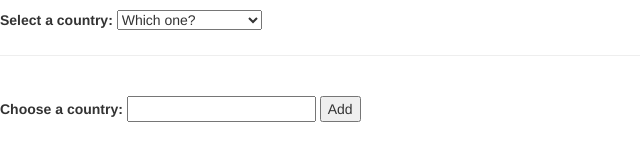
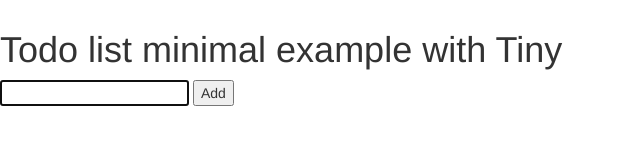
Before and after one commit to ndrean/binyJS, a website built with Vite: page index.html in a window 1280 px wide. Shown: the whole page, without its empty margins (0-640 px from the left). Built offline with nearby package versions, Linux system fonts and the light colour scheme.

Commit message:
added datasets submit click input with examples

```diff
--- a/examples/button1.js
+++ b/examples/button1.js
@@ -1,4 +1,5 @@
-import B from "../src/biny";
+// import B from "../src/biny";
+import B from "binyjs";
 
 const mystate = B.state({ val: 0 }),
   actions = B.Actions({
--- a/examples/button2.js
+++ b/examples/button2.js
@@ -1,4 +1,5 @@
-import B from "../src/biny";
+// import B from "../src/biny";
+import B from "binyjs";
 
 const mystate = B.state({ val: 0 }),
   actions = B.Actions({
--- a/examples/select.js
+++ b/examples/select.js
@@ -1,4 +1,5 @@
-import B from "../src/biny.js";
+// import B from "../src/biny.js";
+import B from "binyjs";
 
 const selected = B.state({ val: "" }),
   listed = B.state({ val: "" }),
@@ -52,7 +53,7 @@ const Select = () =>
   <div id="fromselect" data-change="showSelected">
   </div>
   `;
-
+// variant with a submit to display the selected value
 const Datalist = () =>
   `<form id="form" data-submit="showListed">
   <label for="dt-input">Choose a country:</label>
--- a/examples/todo.js
+++ b/examples/todo.js
@@ -1,5 +1,5 @@
-// import B from "../src/biny";
 import B from "../src/biny.js";
+// import B from "binyjs";
 
 let i = 0;
 const todoState = B.state({ val: [], key: "id" }),
--- a/index.html
+++ b/index.html
@@ -9,6 +9,6 @@
   <body>
     <div id="app"></div>
 
-    <script type="module" src="/examples/select"></script>
+    <script type="module" src="/examples/todo"></script>
   </body>
 </html>
--- a/package.json
+++ b/package.json
@@ -1,7 +1,7 @@
 {
   "name": "binyjs",
   "private": false,
-  "version": "0.3.4",
+  "version": "0.3.5",
   "description": "yet another reactive components library",
   "main": "./dist/binyjs.umd.cjs",
   "author": "Neven Drean",
@@ -35,6 +35,6 @@
     "vite": "^4.3.9"
   },
   "dependencies": {
-    "binyjs": "^0.3.4"
+    "binyjs": "^0.3.5"
   }
 }
```
Also changed, not shown: dist/binyjs.js, dist/binyjs.umd.cjs, 1 other file.
